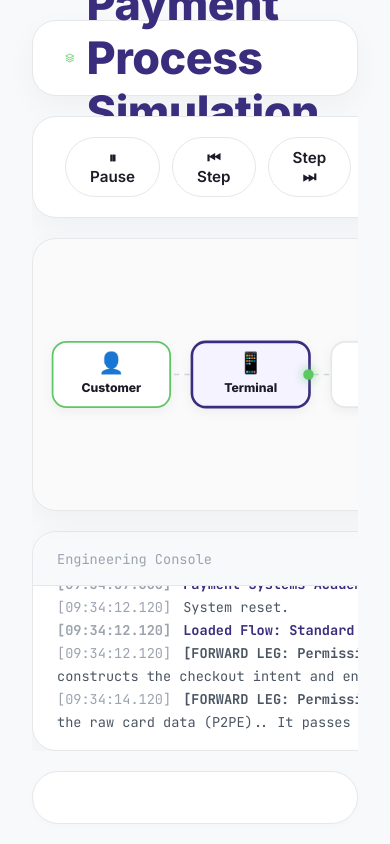
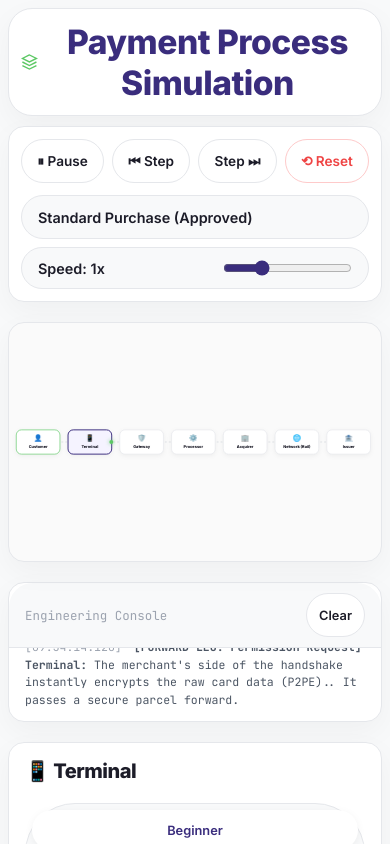
Before and after one commit to akinyeke-micheal/PAYMENT-LAB, a plain HTML site: page index.html in a window 390 px wide. Both pictures are taken after a click on the button "▶ Start Payment". Shown: the top 844 px of the page. Drawn offline with Linux system fonts and the light colour scheme; a script that the page names is missing.

Commit message:
Adjust CSS for responsive design and layout improvements

```diff
--- a/styles.css
+++ b/styles.css
@@ -27,9 +27,11 @@
 
 * { box-sizing: border-box; margin: 0; padding: 0; }
 
+html { -webkit-text-size-adjust: 100%; }
+
 body {
     font-family: var(--font-sans); background-color: var(--bg-main); color: var(--text-main);
-    height: 100vh; overflow: hidden; display: flex; flex-direction: column;
+    height: 100vh; height: 100dvh; overflow: hidden; display: flex; flex-direction: column;
 }
 
 .glass-panel {
@@ -39,14 +41,14 @@ body {
 .glass-panel.alt { background: var(--bg-main); box-shadow: none; border: none; }
 
 #app-container {
-    display: flex; flex-direction: column; height: 100vh; padding: 20px 32px;
+    display: flex; flex-direction: column; height: 100vh; height: 100dvh; padding: 20px 32px;
     gap: 20px; max-width: 1600px; margin: 0 auto; width: 100%;
 }
 
-main { display: flex; flex: 1; gap: 20px; overflow: hidden; }
+main { display: flex; flex: 1; gap: 20px; overflow: hidden; min-height: 0; }
 
 /* HEADER */
-header { display: flex; justify-content: space-between; align-items: center; padding: 16px 32px; height: 76px; border-radius: 50px; }
+header { display: flex; justify-content: space-between; align-items: center; padding: 16px 32px; height: 76px; border-radius: 50px; flex-wrap: wrap; gap: 12px; }
 .logo { display: flex; align-items: center; gap: 12px; font-weight: 800; font-size: 1.4rem; color: var(--primary); letter-spacing: -0.5px; }
 
 /* BUTTONS & SELECTS */
@@ -54,8 +56,11 @@ button {
     background: var(--bg-panel); border: 1px solid var(--border-color); color: var(--text-heading);
     padding: 10px 24px; border-radius: var(--radius-button); cursor: pointer;
     font-family: var(--font-sans); font-weight: 600; font-size: 0.95rem; transition: all var(--transition-speed);
+    min-height: 44px; /* touch target */
+    -webkit-tap-highlight-color: transparent;
 }
 button:hover { background: var(--bg-main); border-color: #D1D5DB; }
+button:active { transform: scale(0.97); }
 button.primary { background: var(--primary); color: #FFFFFF; border: 1px solid var(--primary); box-shadow: 0 4px 14px rgba(58, 45, 125, 0.25); }
 button.primary:hover { background: var(--primary-hover); border-color: var(--primary-hover); transform: translateY(-1px); }
 button.danger { background: #FFFFFF; border-color: #FECACA; color: var(--danger); }
@@ -65,18 +70,19 @@ select {
     background-color: var(--bg-main); border: 1px solid var(--border-color); color: var(--text-heading);
     padding: 10px 20px; border-radius: var(--radius-button); font-family: var(--font-sans);
     font-weight: 600; font-size: 0.95rem; cursor: pointer; outline: none; appearance: none;
+    min-height: 44px;
 }
 select:focus { border-color: var(--primary); box-shadow: 0 0 0 3px rgba(58, 45, 125, 0.1); }
 
 /* WORKSPACE */
-#network-workspace { flex: 3; display: flex; flex-direction: column; gap: 20px; }
-.simulation-toolbar { display: flex; justify-content: space-between; align-items: center; padding: 20px 32px; }
-.sim-controls, .sim-settings { display: flex; gap: 12px; align-items: center; }
+#network-workspace { flex: 3; display: flex; flex-direction: column; gap: 20px; min-width: 0; min-height: 0; }
+.simulation-toolbar { display: flex; justify-content: space-between; align-items: center; padding: 20px 32px; flex-wrap: wrap; gap: 12px; }
+.sim-controls, .sim-settings { display: flex; gap: 12px; align-items: center; flex-wrap: wrap; }
 .speed-control { display: flex; align-items: center; gap: 12px; font-size: 0.9rem; font-weight: 600; color: var(--text-heading); background: var(--bg-main); padding: 8px 16px; border-radius: var(--radius-button); border: 1px solid var(--border-color); }
-input[type="range"] { accent-color: var(--primary); cursor: pointer; }
+input[type="range"] { accent-color: var(--primary); cursor: pointer; min-height: 24px; touch-action: manipulation; }
 
 /* SVG NETWORK */
-#network-container { flex: 1; position: relative; overflow: hidden; background: #FAFAFA; border-radius: var(--radius-card); border: 1px solid var(--border-color); }
+#network-container { flex: 1; position: relative; overflow: hidden; background: #FAFAFA; border-radius: var(--radius-card); border: 1px solid var(--border-color); min-height: 240px; touch-action: pan-x pan-y; }
 #network-svg { position: absolute; top: 0; left: 0; width: 100%; height: 100%; }
 
 /* NODE STYLING - GLITCH FIXED */
@@ -95,7 +101,7 @@ input[type="range"] { accent-color: var(--primary); cursor: pointer; }
 
 /* FLOATING POP-UP */
 #actor-popup {
-    position: absolute; top: 20px; right: 20px; width: 280px; background: var(--bg-panel);
+    position: absolute; top: 20px; right: 20px; width: 280px; max-width: calc(100% - 40px); background: var(--bg-panel);
     border: 2px solid var(--primary); border-radius: 16px; padding: 20px;
     box-shadow: 0 10px 40px rgba(58, 45, 125, 0.15); z-index: 100;
     transition: opacity 0.3s ease;
@@ -105,10 +111,10 @@ input[type="range"] { accent-color: var(--primary); cursor: pointer; }
 #popup-close { padding: 6px 12px; font-size: 0.8rem; border-radius: 8px; width: 100%; background: var(--bg-main); }
 
 /* CONSOLE */
-#console-container { height: 220px; display: flex; flex-direction: column; background: var(--bg-panel); }
-.console-header { padding: 12px 24px; border-bottom: 1px solid var(--border-color); font-family: var(--font-mono); font-size: 0.85rem; color: var(--text-muted); display: flex; justify-content: space-between; align-items: center; background: var(--bg-main); border-radius: var(--radius-card) var(--radius-card) 0 0; }
+#console-container { height: 220px; display: flex; flex-direction: column; background: var(--bg-panel); flex-shrink: 0; }
+.console-header { padding: 12px 24px; border-bottom: 1px solid var(--border-color); font-family: var(--font-mono); font-size: 0.85rem; color: var(--text-muted); display: flex; justify-content: space-between; align-items: center; background: var(--bg-main); border-radius: var(--radius-card) var(--radius-card) 0 0; flex-wrap: wrap; gap: 8px; }
 .console-header .btn-small { padding: 6px 12px; font-size: 0.8rem; border-radius: var(--radius-button); }
-#terminal-output { flex: 1; padding: 16px 24px; overflow-y: auto; font-family: var(--font-mono); font-size: 0.85rem; line-height: 1.7; color: var(--text-main); }
+#terminal-output { flex: 1; padding: 16px 24px; overflow-y: auto; -webkit-overflow-scrolling: touch; font-family: var(--font-mono); font-size: 0.85rem; line-height: 1.7; color: var(--text-main); word-break: break-word; }
 .log-time { color: var(--text-muted); margin-right: 12px; }
 .log-info { color: var(--text-main); }
 .log-success { color: var(--accent-green); font-weight: 600; }
@@ -117,14 +123,14 @@ input[type="range"] { accent-color: var(--primary); cursor: pointer; }
 .log-highlight { color: var(--primary); font-weight: 600; }
 
 /* EDUCATION PANEL */
-#education-panel { flex: 1; min-width: 380px; max-width: 440px; display: flex; flex-direction: column; padding: 32px; overflow-y: auto; gap: 24px; }
+#education-panel { flex: 1; min-width: 380px; max-width: 440px; display: flex; flex-direction: column; padding: 32px; overflow-y: auto; -webkit-overflow-scrolling: touch; gap: 24px; }
 .panel-header { display: flex; flex-direction: column; gap: 20px; }
 #panel-title { font-size: 1.8rem; color: var(--text-heading); font-weight: 800; letter-spacing: -0.5px; }
 .mode-selector { display: flex; background: var(--bg-main); border-radius: var(--radius-button); padding: 6px; border: 1px solid var(--border-color); }
-.mode-btn { flex: 1; background: transparent; border: none; font-size: 0.85rem; padding: 10px; border-radius: var(--radius-button); color: var(--text-main); font-weight: 600; }
+.mode-btn { flex: 1; background: transparent; border: none; font-size: 0.85rem; padding: 10px; border-radius: var(--radius-button); color: var(--text-main); font-weight: 600; min-height: 40px; }
 .mode-btn.active { background: var(--bg-panel); color: var(--primary); box-shadow: 0 2px 8px rgba(0,0,0,0.05); }
 .panel-content h3 { color: var(--primary); margin-bottom: 8px; font-size: 0.95rem; margin-top: 24px; letter-spacing: 0.5px; font-weight: 800; text-transform: uppercase; }
-.panel-content p { color: var(--text-main); font-size: 1rem; line-height: 1.7; margin-bottom: 16px; }
+.panel-content p { color: var(--text-main); font-size: 1rem; line-height: 1.7; margin-bottom: 16px; word-break: break-word; overflow-wrap: break-word; }
 .tag { display: inline-block; padding: 6px 14px; border-radius: var(--radius-button); background: var(--accent-green-light); border: 1px solid #BBF7D0; font-size: 0.8rem; margin-right: 8px; margin-bottom: 8px; font-family: var(--font-mono); color: #166534; font-weight: 600; }
 .hidden { display: none !important; }
 
@@ -133,6 +139,7 @@ input[type="range"] { accent-color: var(--primary); cursor: pointer; }
     padding: 16px; font-size: 0.95rem; font-weight: 700; color: var(--primary);
     background: var(--bg-panel); border: 1px solid var(--border-color); border-radius: var(--radius-button);
     box-shadow: 0 2px 10px rgba(0,0,0,0.02); overflow: hidden; white-space: nowrap; position: relative;
+    flex-shrink: 0;
 }
 .marquee-container { width: 100%; overflow: hidden; }
 .marquee-content { display: inline-block; animation: scrollLeft 25s linear infinite; }
@@ -140,3 +147,118 @@ input[type="range"] { accent-color: var(--primary); cursor: pointer; }
     0% { transform: translateX(100%); }
     100% { transform: translateX(-100%); }
 }
+
+/* =========================================================
+   RESPONSIVE BREAKPOINTS
+   Mobile-first overrides layered on top of the desktop rules
+   above. Each breakpoint narrows spacing/typography further
+   and, below 900px, switches the two-column app into a
+   scrollable single column so nothing gets clipped.
+   ========================================================= */
+
+/* ---------- Large tablets / small laptops ---------- */
+@media (max-width: 1200px) {
+    #app-container { padding: 16px 20px; }
+    #education-panel { min-width: 320px; max-width: 380px; padding: 24px; }
+}
+
+/* ---------- Tablets: stack workspace above education panel ---------- */
+@media (max-width: 900px) {
+    body { height: auto; min-height: 100vh; min-height: 100dvh; overflow-y: auto; }
+    #app-container { height: auto; min-height: 100vh; min-height: 100dvh; padding: 12px 16px; gap: 16px; overflow: visible; }
+    main { flex-direction: column; overflow: visible; }
+
+    header { padding: 14px 20px; height: auto; border-radius: 24px; }
+    .logo { font-size: 1.2rem; }
+
+    #network-workspace { flex: none; }
+    #network-container { min-height: 360px; height: 45vh; }
+
+    #education-panel { min-width: 0; max-width: none; flex: none; padding: 24px; overflow-y: visible; }
+
+    #console-container { height: 180px; }
+}
+
+/* ---------- Large phones ---------- */
+@media (max-width: 640px) {
+    #app-container { padding: 10px 12px; gap: 12px; }
+
+    header { flex-direction: column; align-items: stretch; text-align: center; padding: 16px; border-radius: 20px; gap: 10px; }
+    .logo { justify-content: center; font-size: 1.15rem; }
+    header nav, header .header-actions { display: flex; flex-wrap: wrap; justify-content: center; gap: 8px; }
+
+    button { padding: 10px 18px; font-size: 0.9rem; }
+    select { padding: 10px 16px; font-size: 0.9rem; width: 100%; }
+
+    .simulation-toolbar { flex-direction: column; align-items: stretch; padding: 16px; gap: 12px; border-radius: 20px; }
+    .sim-controls, .sim-settings { justify-content: center; width: 100%; }
+    .sim-controls button, .sim-settings select { flex: 1 1 auto; }
+    .speed-control { width: 100%; justify-content: space-between; }
+
+    #network-container { height: 40vh; min-height: 280px; border-radius: 20px; }
+
+    #actor-popup { top: 12px; right: 12px; left: 12px; width: auto; max-width: none; padding: 16px; }
+
+    #education-panel { padding: 20px; gap: 18px; border-radius: 20px; }
+    #panel-title { font-size: 1.4rem; }
+    .mode-selector { flex-wrap: wrap; }
+    .mode-btn { flex: 1 1 45%; font-size: 0.8rem; padding: 8px; }
+
+    .panel-content h3 { font-size: 0.85rem; margin-top: 18px; }
+    .panel-content p { font-size: 0.92rem; line-height: 1.6; }
+
+    #console-container { height: 160px; border-radius: 20px; }
+    .console-header { padding: 10px 16px; font-size: 0.78rem; }
+    #terminal-output { padding: 12px 16px; font-size: 0.78rem; line-height: 1.55; }
+
+    .app-footer { font-size: 0.85rem; padding: 12px; border-radius: 16px; }
+}
+
+/* ---------- Small phones ---------- */
+@media (max-width: 400px) {
+    #app-container { padding: 8px; gap: 10px; }
+    header { padding: 12px; border-radius: 16px; }
+    .logo { font-size: 1.05rem; gap: 8px; }
+
+    button { padding: 9px 14px; font-size: 0.85rem; }
+
+    .simulation-toolbar { padding: 12px; border-radius: 16px; }
+    .sim-controls, .sim-settings { gap: 8px; }
+
+    #network-container { height: 36vh; min-height: 240px; border-radius: 16px; }
+    .node-text { font-size: 12px; }
+    .node-icon { font-size: 20px; }
+
+    #education-panel { padding: 16px; border-radius: 16px; }
+    #panel-title { font-size: 1.25rem; }
+    .mode-btn { flex: 1 1 100%; }
+
+    #console-container { height: 140px; border-radius: 16px; }
+    #terminal-output { font-size: 0.72rem; }
+
+    .app-footer { font-size: 0.78rem; padding: 10px; }
+}
+
+/* ---------- Landscape phones (short viewport height) ---------- */
+@media (max-height: 480px) and (orientation: landscape) {
+    body { height: auto; overflow-y: auto; }
+    #app-container { height: auto; min-height: 100vh; min-height: 100dvh; }
+    main { flex-direction: row; }
+    #network-workspace { flex: 3; }
+    #education-panel { flex: 2; min-width: 260px; max-width: none; }
+    #network-container { height: auto; min-height: 220px; }
+    #console-container { height: 140px; }
+}
+
+/* ---------- Touch devices: bigger hit targets, no hover-only affordances ---------- */
+@media (hover: none) and (pointer: coarse) {
+    button, select, .mode-btn { min-height: 44px; }
+    input[type="range"] { height: 28px; }
+    .node-group .node-rect { stroke-width: 2.5; }
+}
+
+/* ---------- Respect reduced motion preferences on small/mobile devices ---------- */
+@media (prefers-reduced-motion: reduce) {
+    .marquee-content { animation: none; }
+    button, .node-rect, .edge-path { transition: none; }
+}
```
